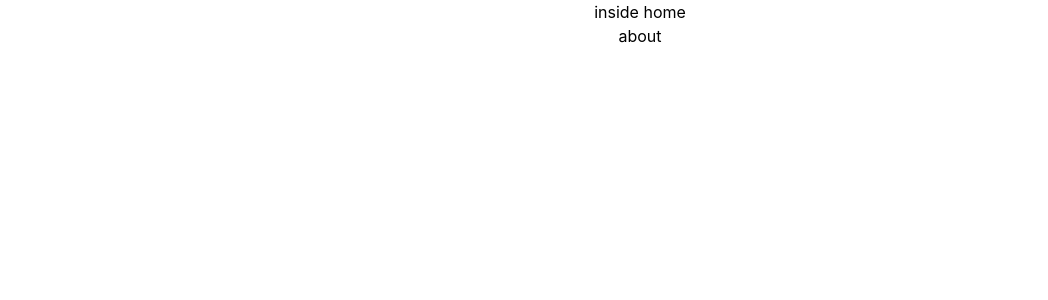
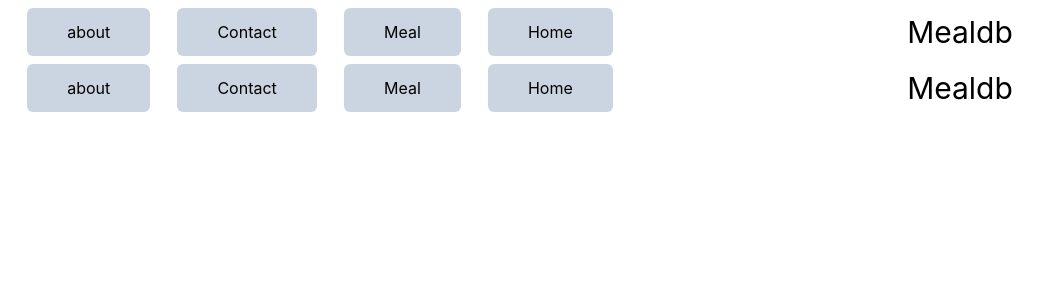
Before and after one commit to mahiuddinTuhin/cafeteritory, a React (Create React App) app: page / in a window 1280 px wide. Shown: the top 300 px of the page, without its empty margins (0-1048 px from the left). Built offline with nearby package versions, Linux system fonts and the light colour scheme.

Commit message:
little step1

```diff
--- /dev/null
+++ b/src/components/Footer.js
@@ -0,0 +1,34 @@
+import React from "react";
+import { Link } from "react-router-dom";
+
+const Footer = () => {
+  return (
+    <div className="grid grid-cols-2 items-center mt-2">
+      <div className="flex justify-evenly">
+        <Link
+          className="px-10 py-3  bg-slate-300  rounded-md"
+          to="about"
+          alt=""
+        >
+          about
+        </Link>
+        <Link
+          className="px-10 py-3 bg-slate-300  rounded-md"
+          to="Contact"
+          alt=""
+        >
+          Contact
+        </Link>
+        <Link className="px-10 py-3 bg-slate-300 rounded-md" to="Meal" alt="">
+          Meal
+        </Link>
+        <Link className="px-10 py-3  bg-slate-300  rounded-md" to="/" alt="">
+          Home
+        </Link>
+      </div>
+      <h1 className="text-3xl">Mealdb</h1>
+    </div>
+  );
+};
+
+export default Footer;
--- /dev/null
+++ b/src/components/Home.js
@@ -0,0 +1,34 @@
+import React from "react";
+import { Link } from "react-router-dom";
+
+const Home = () => {
+  return (
+    <div className="grid grid-cols-2 items-center mt-2">
+      <div className="flex justify-evenly">
+        <Link
+          className="px-10 py-3  bg-slate-300  rounded-md"
+          to="about"
+          alt=""
+        >
+          about
+        </Link>
+        <Link
+          className="px-10 py-3 bg-slate-300  rounded-md"
+          to="Contact"
+          alt=""
+        >
+          Contact
+        </Link>
+        <Link className="px-10 py-3 bg-slate-300 rounded-md" to="Meal" alt="">
+          Meal
+        </Link>
+        <Link className="px-10 py-3  bg-slate-300  rounded-md" to="/" alt="">
+          Home
+        </Link>
+      </div>
+      <h1 className="text-3xl">Mealdb</h1>
+    </div>
+  );
+};
+
+export default Home;
--- /dev/null
+++ b/src/components/Main.js
@@ -0,0 +1,15 @@
+import React from "react";
+import Footer from "./Footer";
+import Home from "./Home";
+
+const Main = () => {
+  return (
+    <div>
+      <Home></Home>
+      {/* <Outlet></Outlet> */}
+      <Footer></Footer>
+    </div>
+  );
+};
+
+export default Main;
--- /dev/null
+++ b/src/components/router/Root.jsx
@@ -0,0 +1,36 @@
+export default function Root() {
+  return (
+    <>
+      <div id="sidebar">
+        <h1>React Router Contacts</h1>
+        <div>
+          <form id="search-form" role="search">
+            <input
+              id="q"
+              aria-label="Search contacts"
+              placeholder="Search"
+              type="search"
+              name="q"
+            />
+            <div id="search-spinner" aria-hidden hidden={true} />
+            <div className="sr-only" aria-live="polite"></div>
+          </form>
+          <form method="post">
+            <button type="submit">New</button>
+          </form>
+        </div>
+        <nav>
+          <ul>
+            <li>
+              <a href={`contacts/1`}>Your Name</a>
+            </li>
+            <li>
+              <a href={`contacts/2`}>Your Friend</a>
+            </li>
+          </ul>
+        </nav>
+      </div>
+      <div id="detail"></div>
+    </>
+  );
+}
--- a/src/components/router/router.js
+++ b/src/components/router/router.js
@@ -1,16 +1,10 @@
 import { createBrowserRouter, NavLink } from "react-router-dom";
+import Main from "../Main";
 
 const router = createBrowserRouter([
   {
     path: "/",
-    element: (
-      <div>
-        <h1>inside home</h1>
-        <NavLink to="about" alt="">
-          about
-        </NavLink>
-      </div>
-    ),
+    element: <Main></Main>,
   },
   {
     path: "about",
```
Also changed, not shown: src/main.jsx (added, +18 -0 lines).
